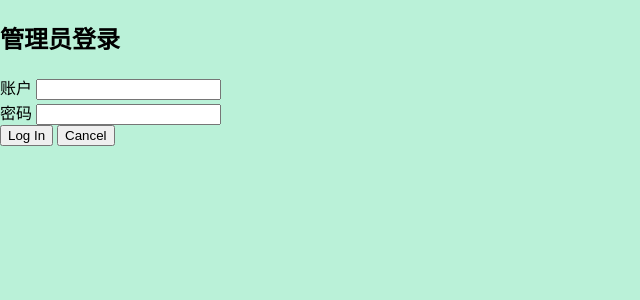
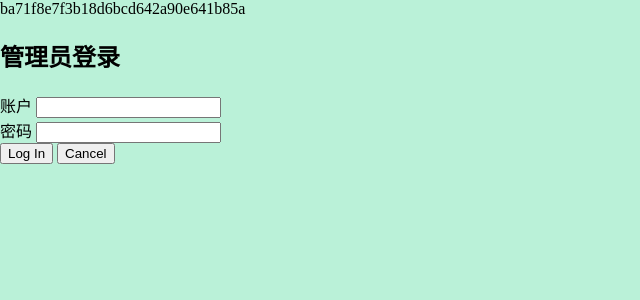
Before and after one commit to Chenfeng-Li/DQMUA, a PHP site: page /adminlogin.php in a window 1280 px wide. Shown: the top 300 px of the page, without its empty margins (0-640 px from the left). Run offline with PHP 8.4, Linux system fonts and the light colour scheme; some libraries are stand-ins or nearby versions.

Commit message:
Add files via upload

```diff
--- a/adminlogin.php
+++ b/adminlogin.php
@@ -47,7 +47,8 @@ if ( isset($_POST['name']) && isset($_POST['pass']) ) {
 		<meta charset='UTF-8'>
 		<meta name = ‘viewport’ content=‘width=device-width, initial-scale=1’>
 		<title>管理员登录</title>
-		<link rel='icon' type='image/png' href='image/icon/DQMUA.png'>
+		<link rel='icon' type='image/jpg' href='image/icon/DQMUA.jpeg'>
+		<link rel="shortcut icon" type='image/jpg' href='image/icon/DQMUA.jpeg'>
 
 		<script src="https://kit.fontawesome.com/4dd2f70620.js" crossorigin="anonymous"></script>
 		<link rel="stylesheet" href='css/style.css'>
@@ -56,6 +57,7 @@ if ( isset($_POST['name']) && isset($_POST['pass']) ) {
 
 	</head>
 <body>
+    <?php echo hash('md5', $salt.'123') ?>
 
 <div class="container">
 <h2>管理员登录</h2>
--- a/css/style.css
+++ b/css/style.css
@@ -173,11 +173,6 @@ main:after{
   margin-right:auto;
 }
 
-p{
-    text-overflow:ellipsis;
-    word-wrap: break-word;
-}
-
 
 
 figure {
@@ -265,7 +260,7 @@ footer img{
 }
 
 
-@media screen and (min-width:1000px){
+@media screen and (min-width:800px){
 
 #mobileNavBar, #navbar, #navbar:hover,#navLis,#navList a, #navList .active, #navList a:hover{
   all:unset;
```
Also changed, not shown: image/background.png.
